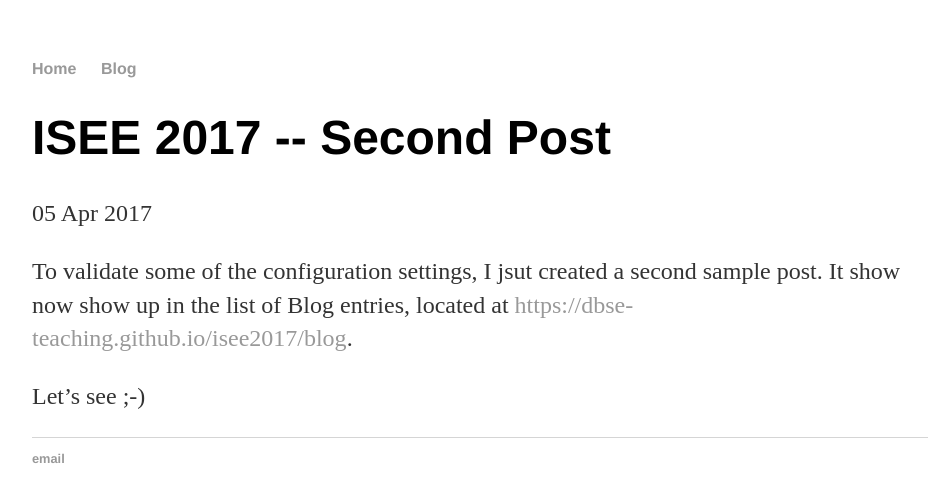
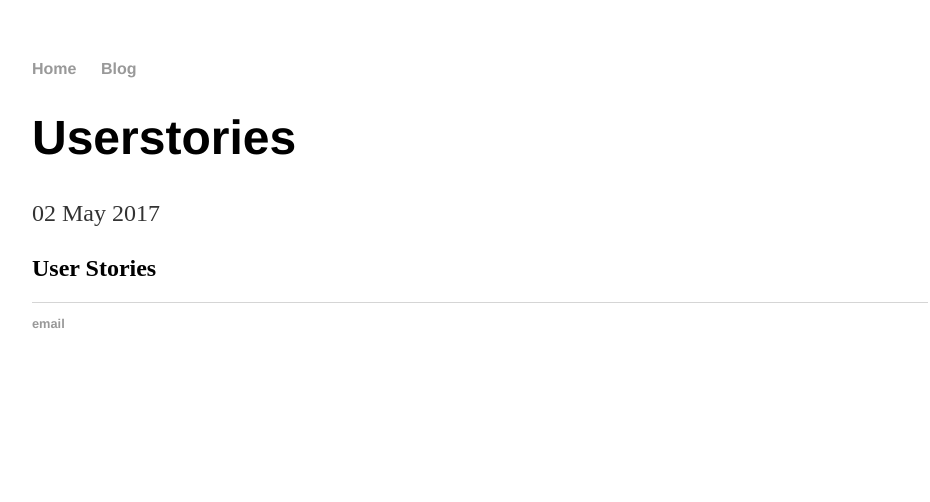
Before and after one commit to vinoth789/Money-tracker, a Jekyll site: the page built from docs/_posts/2017-05-02-UserStories.md, in a window 1280 px wide. Shown: the top 502 px of the page, without its empty margins (160-1090 px from the left). Built offline with Jekyll 4.4.1, drawn with Linux system fonts in a browser that asks for light colours; our own code applies the rules of GitHub Pages for plain Markdown files.

Commit message:
Update 2017-05-02-UserStories.md

```diff
--- a/docs/_posts/2017-05-02-UserStories.md
+++ b/docs/_posts/2017-05-02-UserStories.md
@@ -1,9 +1,3 @@
----
-layout: post
-title: "ISEE 2017 -- Second Post"
-date: 2017-04-05
----
-
-To validate some of the configuration settings, I jsut created a second sample post. It show now show up in the list of Blog entries, located at <https://dbse-teaching.github.io/isee2017/blog>.
-
-Let's see ;-)
+<div>
+<h2> User Stories </h2>
+<div>
```
